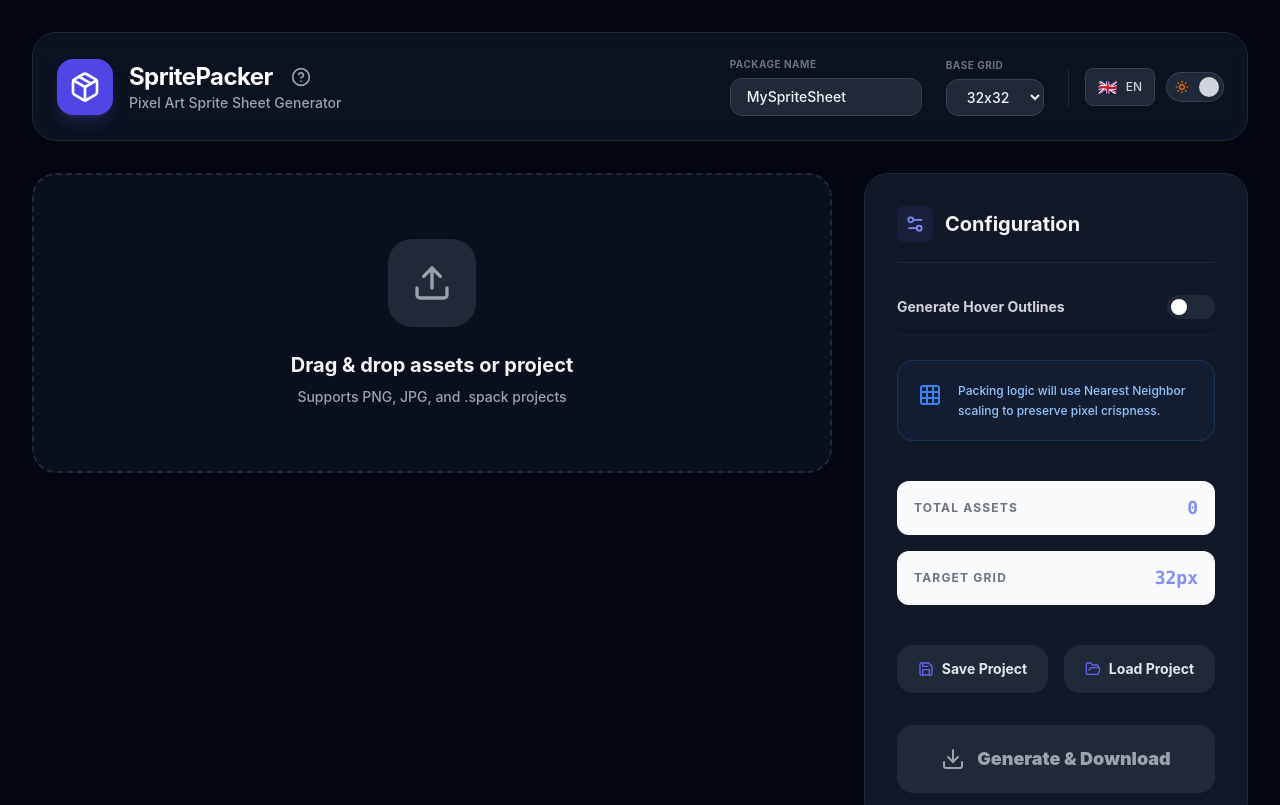
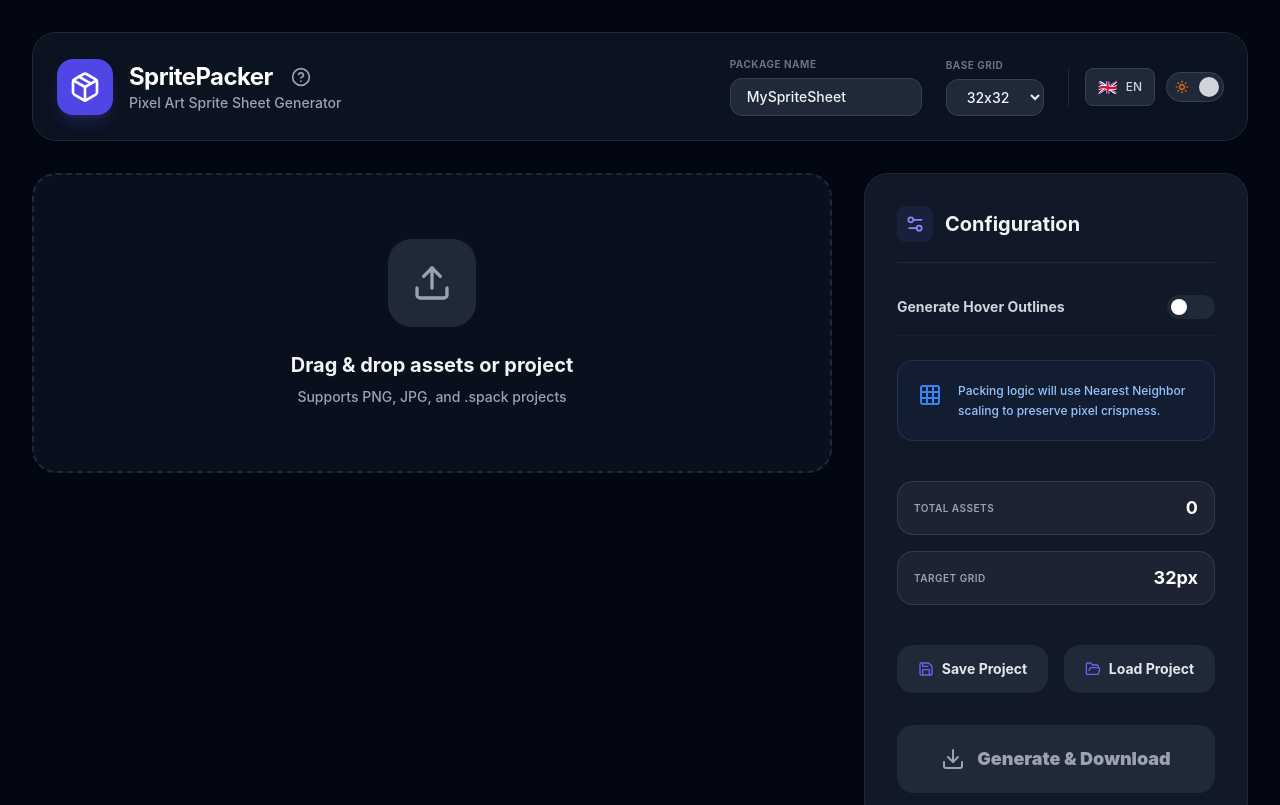
Before and after one commit to mustafabaltaci/APL, a React (Vite) app: page / in a window 1280 px wide. Shown: the top 805 px of the page. Built offline with nearby package versions, Linux system fonts and the light colour scheme.

Commit message:
UI: Refine summary stat cards in sidebar with better hierarchy and SaaS aesthetics

```diff
--- a/src/App.jsx
+++ b/src/App.jsx
@@ -429,13 +429,13 @@ export default function App() {
               </div>
 
               <div className="pt-2 space-y-4">
-                <div className="flex justify-between items-center bg-gray-50 dark:bg-gray-850 px-4 py-3 rounded-xl border border-transparent hover:border-gray-200 dark:hover:border-gray-800 transition-all">
-                  <span className="text-xs font-bold text-gray-500 uppercase tracking-widest">{t('totalAssets')}</span>
-                  <span className="font-mono text-lg font-bold text-indigo-600 dark:text-indigo-400">{assets.length}</span>
+                <div className="flex justify-between items-center bg-gray-50 dark:bg-white/5 px-4 py-3 rounded-2xl border border-gray-200 dark:border-white/10 transition-all hover:bg-gray-100 dark:hover:bg-white/10 group">
+                  <span className="text-[10px] font-semibold text-gray-500 dark:text-gray-400 uppercase tracking-wider">{t('totalAssets')}</span>
+                  <span className="text-lg font-bold text-gray-900 dark:text-white group-hover:text-indigo-600 dark:group-hover:text-indigo-400 transition-colors">{assets.length}</span>
                 </div>
-                <div className="flex justify-between items-center bg-gray-50 dark:bg-gray-850 px-4 py-3 rounded-xl border border-transparent hover:border-gray-200 dark:hover:border-gray-800 transition-all">
-                  <span className="text-xs font-bold text-gray-500 uppercase tracking-widest">{t('targetGrid')}</span>
-                  <span className="font-mono text-lg font-bold text-indigo-600 dark:text-indigo-400">{baseResolution}px</span>
+                <div className="flex justify-between items-center bg-gray-50 dark:bg-white/5 px-4 py-3 rounded-2xl border border-gray-200 dark:border-white/10 transition-all hover:bg-gray-100 dark:hover:bg-white/10 group">
+                  <span className="text-[10px] font-semibold text-gray-500 dark:text-gray-400 uppercase tracking-wider">{t('targetGrid')}</span>
+                  <span className="text-lg font-bold text-gray-900 dark:text-white group-hover:text-indigo-600 dark:group-hover:text-indigo-400 transition-colors">{baseResolution}px</span>
                 </div>
               </div>
 
```
